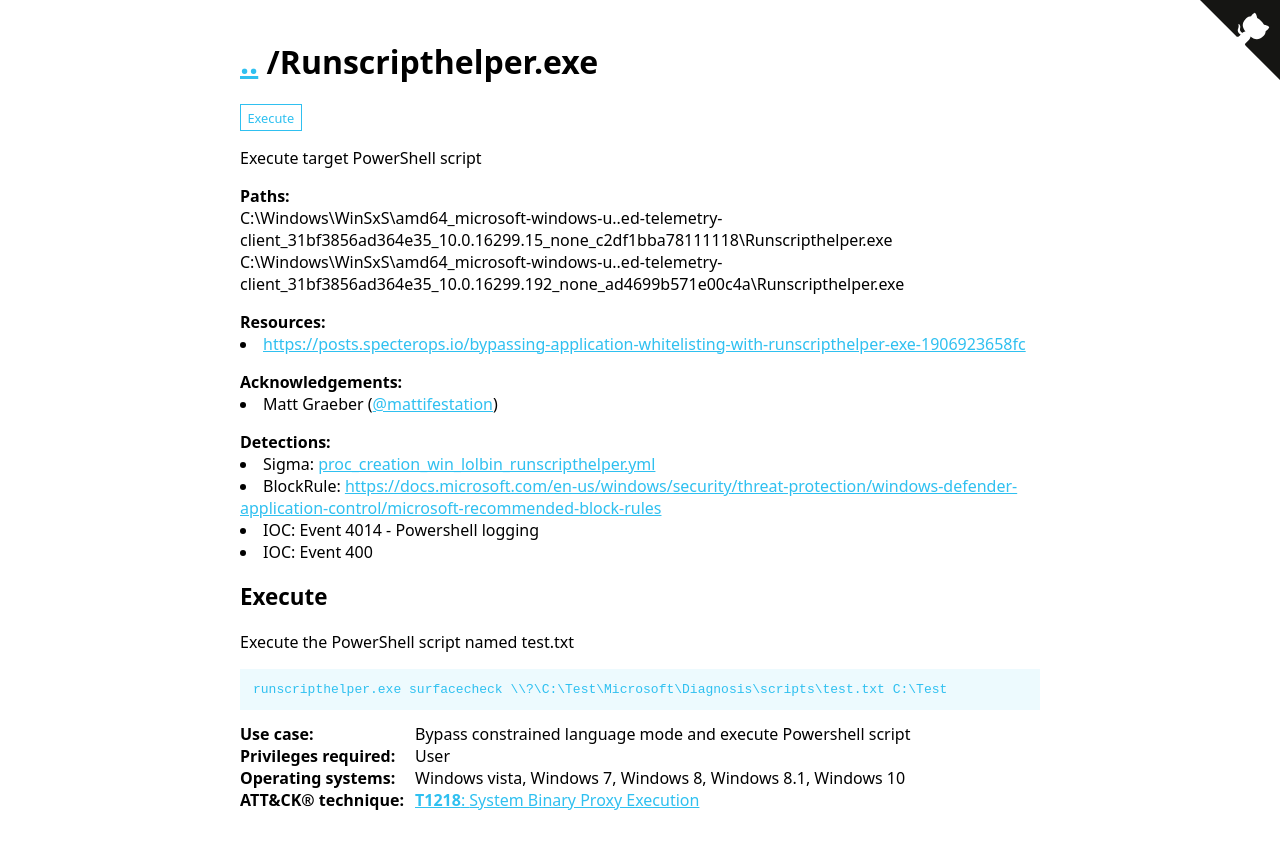
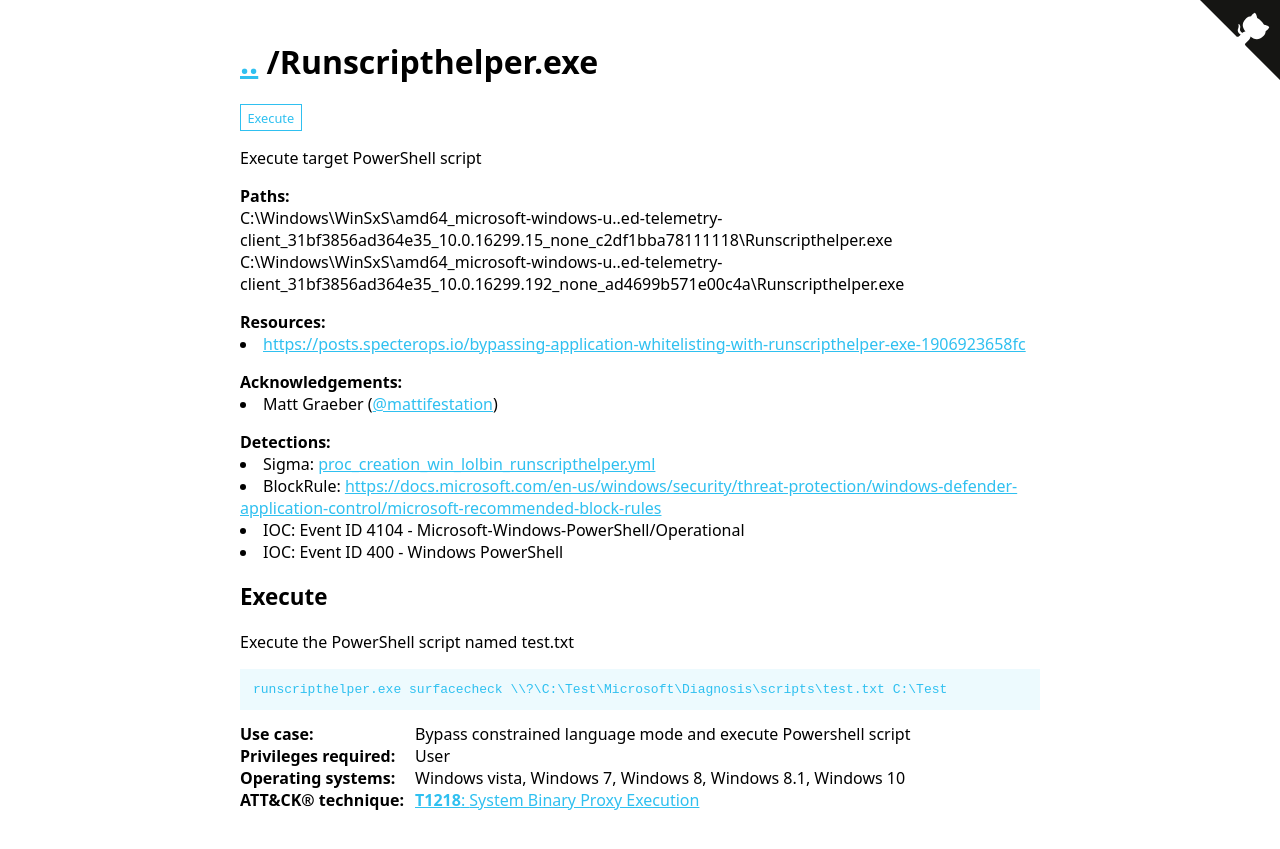
Before and after one commit to LOLBAS-Project/LOLBAS-Project.github.io, a Jekyll site: the page built from _lolbas/Binaries/Runscripthelper.md, in a window 1280 px wide. Shown: the top 849 px of the page. Built offline with Jekyll 4.4.1, drawn with Linux system fonts in a browser that asks for light colours.

Commit message:
Applying update LOLBAS-Project/LOLBAS@baaa5bbc73593b6fc0d427826753c7f46a8db8a3

```diff
--- a/_lolbas/Binaries/Runscripthelper.md
+++ b/_lolbas/Binaries/Runscripthelper.md
@@ -19,8 +19,8 @@ Code_Sample:
 Detection:
   - Sigma: https://github.com/SigmaHQ/sigma/blob/c04bef2fbbe8beff6c7620d5d7ea6872dbe7acba/rules/windows/process_creation/proc_creation_win_lolbin_runscripthelper.yml
   - BlockRule: https://docs.microsoft.com/en-us/windows/security/threat-protection/windows-defender-application-control/microsoft-recommended-block-rules
-  - IOC: Event 4014 - Powershell logging
-  - IOC: Event 400
+  - IOC: Event ID 4104 - Microsoft-Windows-PowerShell/Operational
+  - IOC: Event ID 400 - Windows PowerShell
 Resources:
   - Link: https://posts.specterops.io/bypassing-application-whitelisting-with-runscripthelper-exe-1906923658fc
 Acknowledgement:
```
